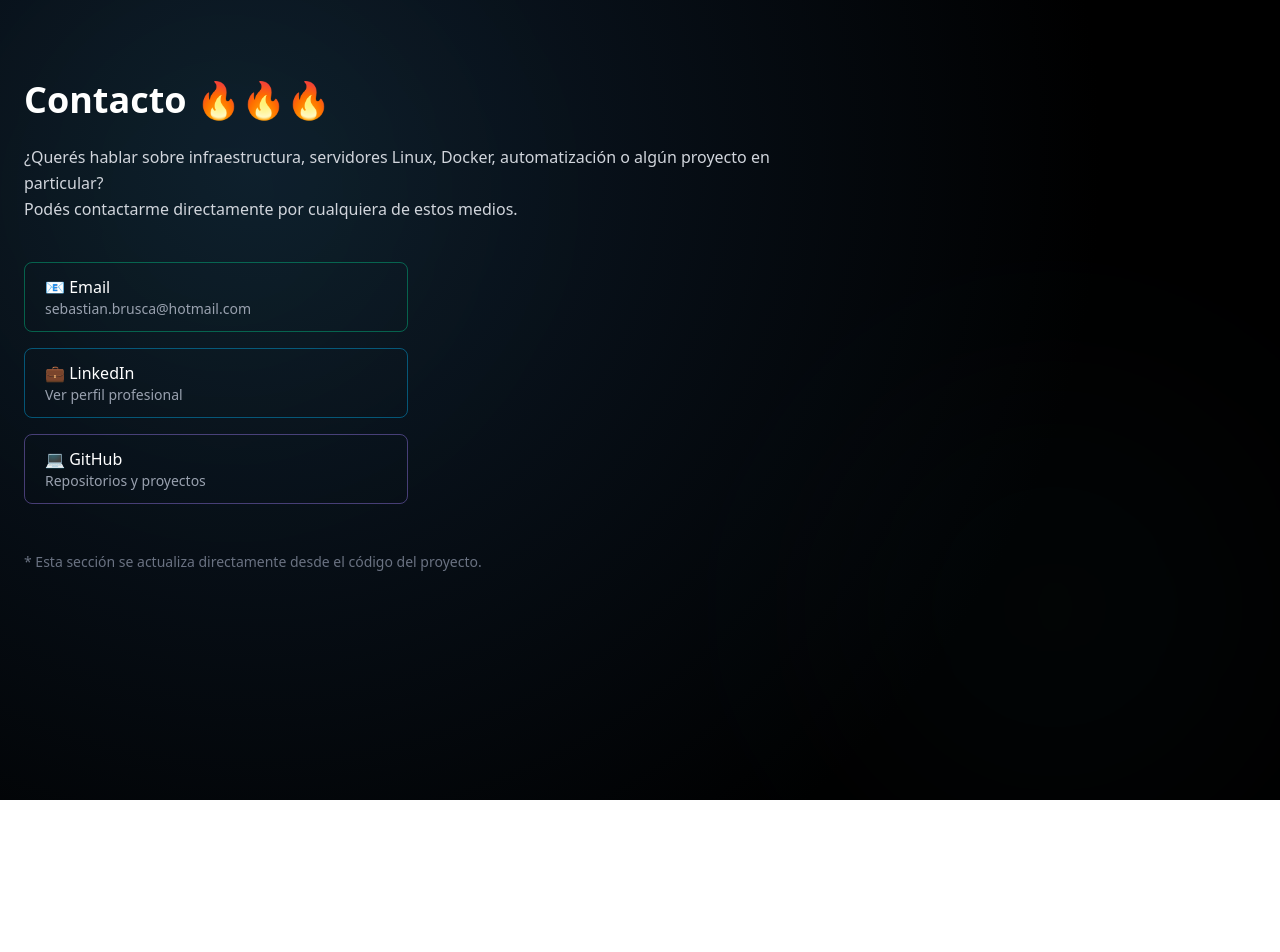
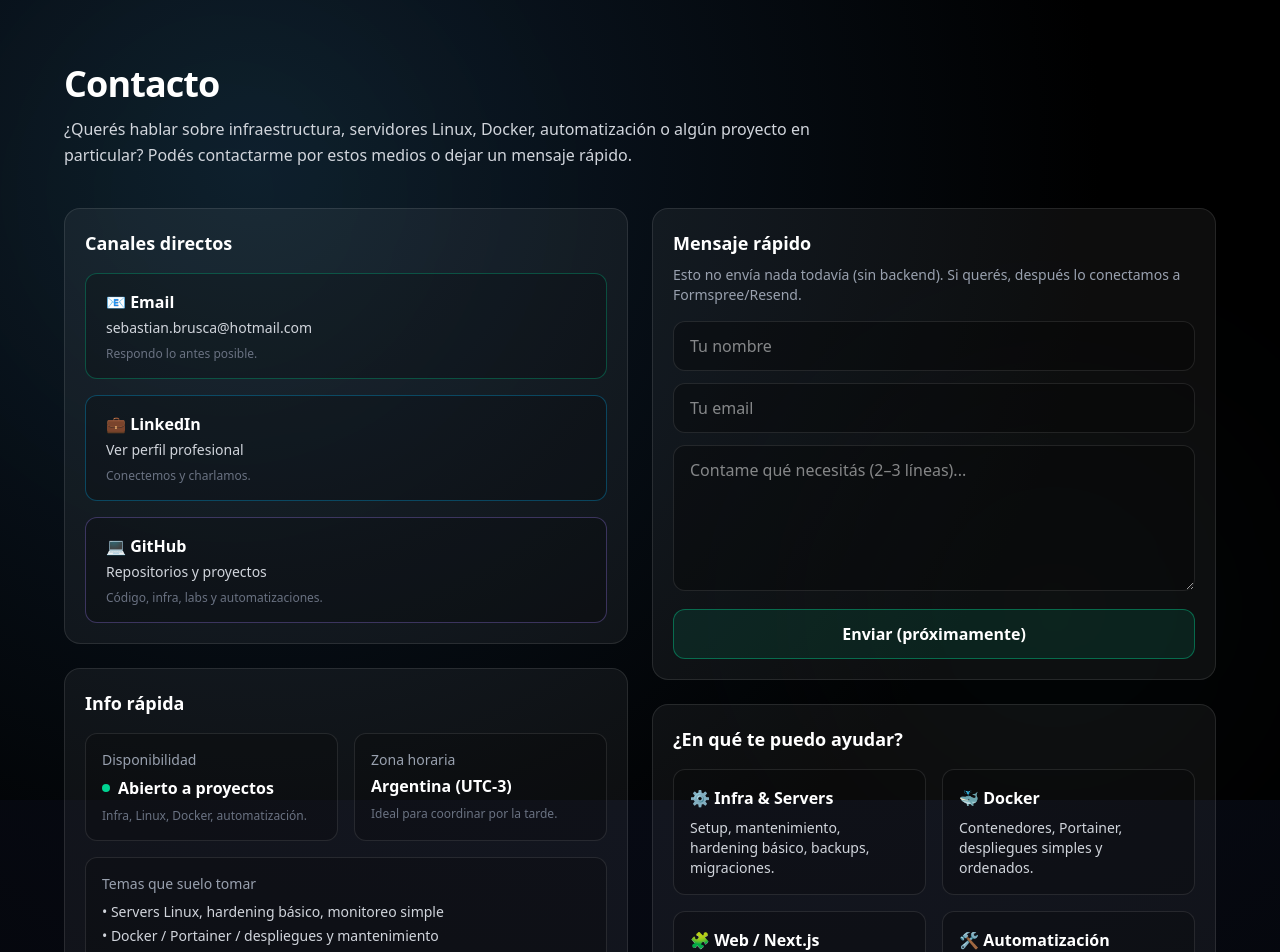
Before and after one commit to SebastianBrusca/seba-portfolio, a Next.js app: page /contact in a window 1280 px wide. Shown: the top 952 px of the page. Before the commit the page ends 800 px from the top, so only its background shows below. Built offline with nearby package versions, Linux system fonts and the light colour scheme.

Commit message:
Fix global navbar and expand contact page content

```diff
--- a/src/app/contact/page.tsx
+++ b/src/app/contact/page.tsx
@@ -1,56 +1,196 @@
+const EMAIL = "sebastian.brusca@hotmail.com";
+const LINKEDIN = "https://www.linkedin.com/";
+const GITHUB = "https://github.com/";
+
 export default function ContactPage() {
   return (
-    <section className="min-h-screen px-6 py-20 text-white">
-      <div className="max-w-3xl">
-        <h1 className="text-4xl font-bold mb-6">Contacto 🔥🔥🔥</h1>
+    <section className="min-h-screen px-6 py-16 text-white">
+      <div className="mx-auto w-full max-w-6xl">
+        {/* Header */}
+        <div className="mb-10">
+          <h1 className="text-4xl font-bold tracking-tight">Contacto</h1>
+          <p className="mt-3 max-w-3xl text-gray-300 leading-relaxed">
+            ¿Querés hablar sobre infraestructura, servidores Linux, Docker,
+            automatización o algún proyecto en particular? Podés contactarme por
+            estos medios o dejar un mensaje rápido.
+          </p>
+        </div>
 
-        <p className="text-gray-300 mb-10 leading-relaxed">
-          ¿Querés hablar sobre infraestructura, servidores Linux, Docker,
-          automatización o algún proyecto en particular?
-          <br />
-          Podés contactarme directamente por cualquiera de estos medios.
-        </p>
+        {/* Grid */}
+        <div className="grid gap-6 lg:grid-cols-2">
+          {/* Left column */}
+          <div className="space-y-6">
+            {/* Contact buttons */}
+            <div className="rounded-2xl border border-white/10 bg-white/5 p-5">
+              <h2 className="text-lg font-semibold mb-4">Canales directos</h2>
 
-        <div className="flex flex-col gap-4 max-w-sm">
+              <div className="flex flex-col gap-4">
                 <a
-            href="mailto:sebastian.brusca@hotmail.com"
-            className="border border-emerald-400/40 hover:border-emerald-400
-                       hover:bg-emerald-400/10 transition rounded-lg px-5 py-3"
+                  href={`mailto:${EMAIL}`}
+                  className="rounded-xl border border-emerald-400/30 bg-black/20 px-5 py-4
+                             hover:border-emerald-400 hover:bg-emerald-400/10 transition"
                 >
-            📧 Email
-            <span className="block text-sm text-gray-400">
-              sebastian.brusca@hotmail.com
-            </span>
+                  <div className="font-semibold">📧 Email</div>
+                  <div className="text-sm text-gray-300 mt-1">{EMAIL}</div>
+                  <div className="text-xs text-gray-500 mt-2">
+                    Respondo lo antes posible.
+                  </div>
                 </a>
 
                 <a
-            href="https://www.linkedin.com/"
+                  href={LINKEDIN}
                   target="_blank"
-            className="border border-sky-400/40 hover:border-sky-400
-                       hover:bg-sky-400/10 transition rounded-lg px-5 py-3"
+                  className="rounded-xl border border-sky-400/30 bg-black/20 px-5 py-4
+                             hover:border-sky-400 hover:bg-sky-400/10 transition"
                 >
-            💼 LinkedIn
-            <span className="block text-sm text-gray-400">
+                  <div className="font-semibold">💼 LinkedIn</div>
+                  <div className="text-sm text-gray-300 mt-1">
                     Ver perfil profesional
-            </span>
+                  </div>
+                  <div className="text-xs text-gray-500 mt-2">
+                    Conectemos y charlamos.
+                  </div>
                 </a>
 
                 <a
-            href="https://github.com/"
+                  href={GITHUB}
                   target="_blank"
-            className="border border-violet-400/40 hover:border-violet-400
-                       hover:bg-violet-400/10 transition rounded-lg px-5 py-3"
+                  className="rounded-xl border border-violet-400/30 bg-black/20 px-5 py-4
+                             hover:border-violet-400 hover:bg-violet-400/10 transition"
                 >
-            💻 GitHub
-            <span className="block text-sm text-gray-400">
+                  <div className="font-semibold">💻 GitHub</div>
+                  <div className="text-sm text-gray-300 mt-1">
                     Repositorios y proyectos
-            </span>
+                  </div>
+                  <div className="text-xs text-gray-500 mt-2">
+                    Código, infra, labs y automatizaciones.
+                  </div>
                 </a>
               </div>
+            </div>
 
-        <p className="mt-12 text-sm text-gray-500">
-          * Esta sección se actualiza directamente desde el código del proyecto.
+            {/* Availability / info */}
+            <div className="rounded-2xl border border-white/10 bg-white/5 p-5">
+              <h2 className="text-lg font-semibold mb-4">Info rápida</h2>
+
+              <div className="grid gap-4 sm:grid-cols-2">
+                <div className="rounded-xl border border-white/10 bg-black/20 p-4">
+                  <div className="text-sm text-gray-400">Disponibilidad</div>
+                  <div className="mt-1 font-semibold">
+                    <span className="inline-flex items-center gap-2">
+                      <span className="h-2 w-2 rounded-full bg-emerald-400" />
+                      Abierto a proyectos
+                    </span>
+                  </div>
+                  <div className="text-xs text-gray-500 mt-2">
+                    Infra, Linux, Docker, automatización.
+                  </div>
+                </div>
+
+                <div className="rounded-xl border border-white/10 bg-black/20 p-4">
+                  <div className="text-sm text-gray-400">Zona horaria</div>
+                  <div className="mt-1 font-semibold">Argentina (UTC-3)</div>
+                  <div className="text-xs text-gray-500 mt-2">
+                    Ideal para coordinar por la tarde.
+                  </div>
+                </div>
+              </div>
+
+              <div className="mt-4 rounded-xl border border-white/10 bg-black/20 p-4">
+                <div className="text-sm text-gray-400">Temas que suelo tomar</div>
+                <ul className="mt-2 text-sm text-gray-300 space-y-1">
+                  <li>• Servers Linux, hardening básico, monitoreo simple</li>
+                  <li>• Docker / Portainer / despliegues y mantenimiento</li>
+                  <li>• Sitios/Apps (Next.js) y automatizaciones</li>
+                  <li>• Diagnóstico de infraestructura y documentación</li>
+                </ul>
+              </div>
+            </div>
+          </div>
+
+          {/* Right column */}
+          <div className="space-y-6">
+            {/* Quick message (front-end only) */}
+            <div className="rounded-2xl border border-white/10 bg-white/5 p-5">
+              <h2 className="text-lg font-semibold mb-2">Mensaje rápido</h2>
+              <p className="text-sm text-gray-400 mb-4">
+                Esto no envía nada todavía (sin backend). Si querés, después lo
+                conectamos a Formspree/Resend.
               </p>
+
+              <form
+                onSubmit={(e) => e.preventDefault()}
+                className="space-y-3"
+              >
+                <input
+                  type="text"
+                  placeholder="Tu nombre"
+                  className="w-full rounded-xl border border-white/10 bg-black/30 px-4 py-3
+                             outline-none focus:border-emerald-400/60"
+                />
+                <input
+                  type="email"
+                  placeholder="Tu email"
+                  className="w-full rounded-xl border border-white/10 bg-black/30 px-4 py-3
+                             outline-none focus:border-emerald-400/60"
+                />
+                <textarea
+                  placeholder="Contame qué necesitás (2–3 líneas)..."
+                  rows={5}
+                  className="w-full rounded-xl border border-white/10 bg-black/30 px-4 py-3
+                             outline-none focus:border-emerald-400/60"
+                />
+                <button
+                  type="submit"
+                  className="w-full rounded-xl border border-emerald-400/40 bg-emerald-400/10 px-4 py-3
+                             hover:border-emerald-400 hover:bg-emerald-400/15 transition font-semibold"
+                >
+                  Enviar (próximamente)
+                </button>
+              </form>
+            </div>
+
+            {/* What I can do */}
+            <div className="rounded-2xl border border-white/10 bg-white/5 p-5">
+              <h2 className="text-lg font-semibold mb-4">¿En qué te puedo ayudar?</h2>
+
+              <div className="grid gap-4 sm:grid-cols-2">
+                <div className="rounded-xl border border-white/10 bg-black/20 p-4">
+                  <div className="font-semibold">⚙️ Infra & Servers</div>
+                  <p className="mt-2 text-sm text-gray-300">
+                    Setup, mantenimiento, hardening básico, backups, migraciones.
+                  </p>
+                </div>
+
+                <div className="rounded-xl border border-white/10 bg-black/20 p-4">
+                  <div className="font-semibold">🐳 Docker</div>
+                  <p className="mt-2 text-sm text-gray-300">
+                    Contenedores, Portainer, despliegues simples y ordenados.
+                  </p>
+                </div>
+
+                <div className="rounded-xl border border-white/10 bg-black/20 p-4">
+                  <div className="font-semibold">🧩 Web / Next.js</div>
+                  <p className="mt-2 text-sm text-gray-300">
+                    Sitios, dashboards, performance, componentes y UI.
+                  </p>
+                </div>
+
+                <div className="rounded-xl border border-white/10 bg-black/20 p-4">
+                  <div className="font-semibold">🛠️ Automatización</div>
+                  <p className="mt-2 text-sm text-gray-300">
+                    Scripts, tareas repetibles, documentación y buenas prácticas.
+                  </p>
+                </div>
+              </div>
+            </div>
+
+            {/* Note */}
+            <p className="text-sm text-gray-500">
+              * Enlaces y datos se actualizan desde el código del proyecto.
+            </p>
+          </div>
+        </div>
       </div>
     </section>
   );
```
Lines whose indentation alone changed are shown as unchanged.
